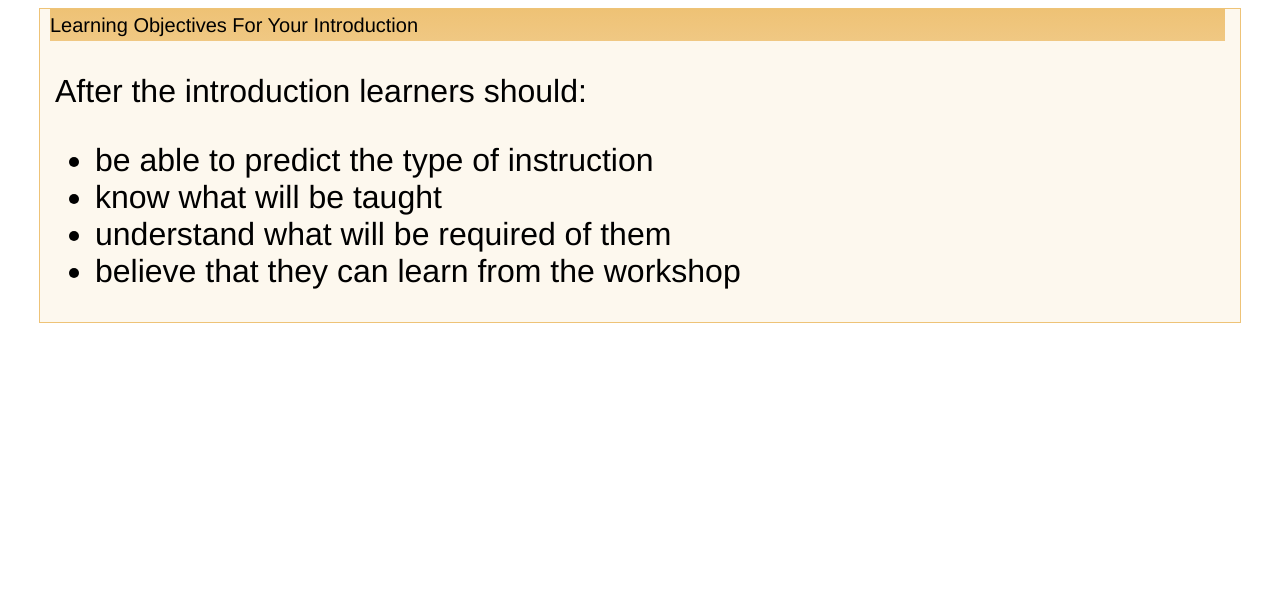
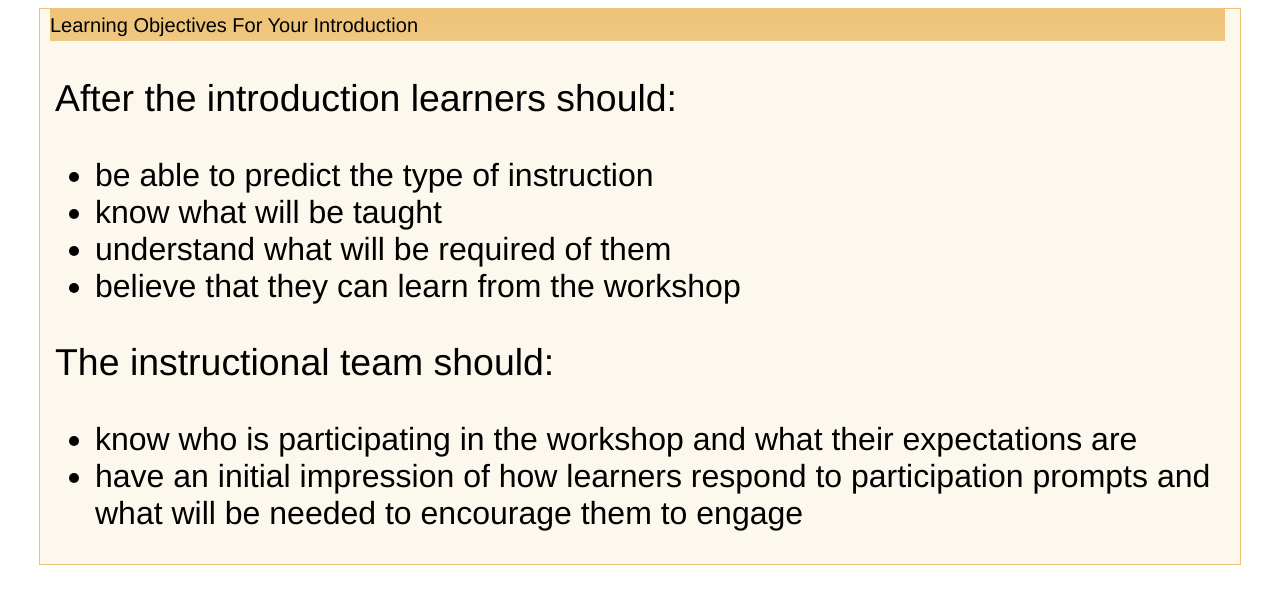
Before and after one commit to NclRSE-Training/Instructor-Trainer-Teaching-Notes, a Jekyll site: the page built from intro_objectives_learners.md, in a window 1280 px wide. Shown: the top 604 px of the page. Built offline with Jekyll 4.4.1, drawn with Linux system fonts in a browser that asks for light colours.

Commit message:
Update intro_objectives_learners.md

```diff
--- a/intro_objectives_learners.md
+++ b/intro_objectives_learners.md
@@ -3,9 +3,14 @@ title: Learning Objectives For Your Introduction
 layout: default
 ---
 
-After the introduction learners should:
+### After the introduction learners should:
 
 - be able to predict the type of instruction
 - know what will be taught
 - understand what will be required of them
 - believe that they can learn from the workshop
+
+### The instructional team should:
+
+- know who is participating in the workshop and what their expectations are
+- have an initial impression of how learners respond to participation prompts and what will be needed to encourage them to engage
```
